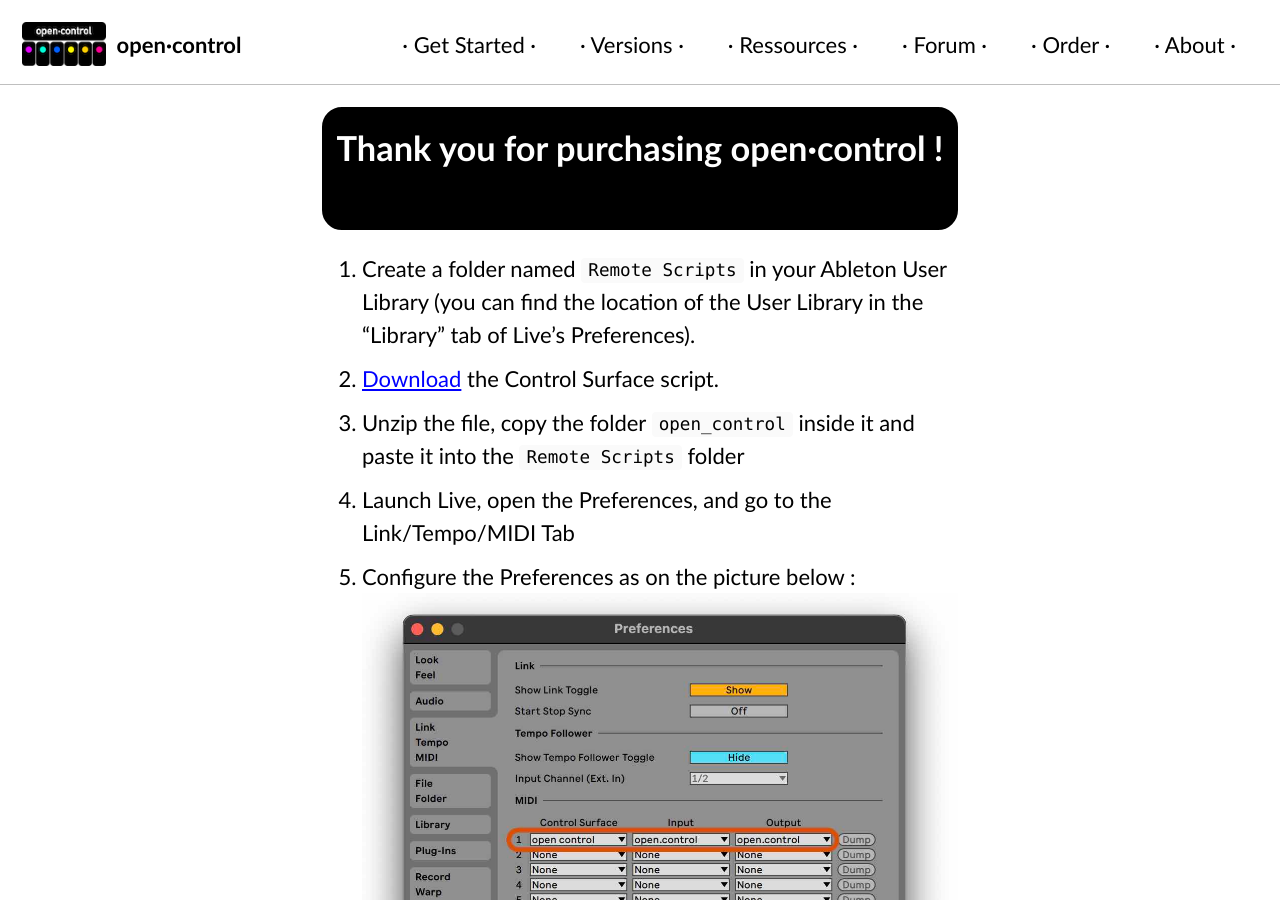
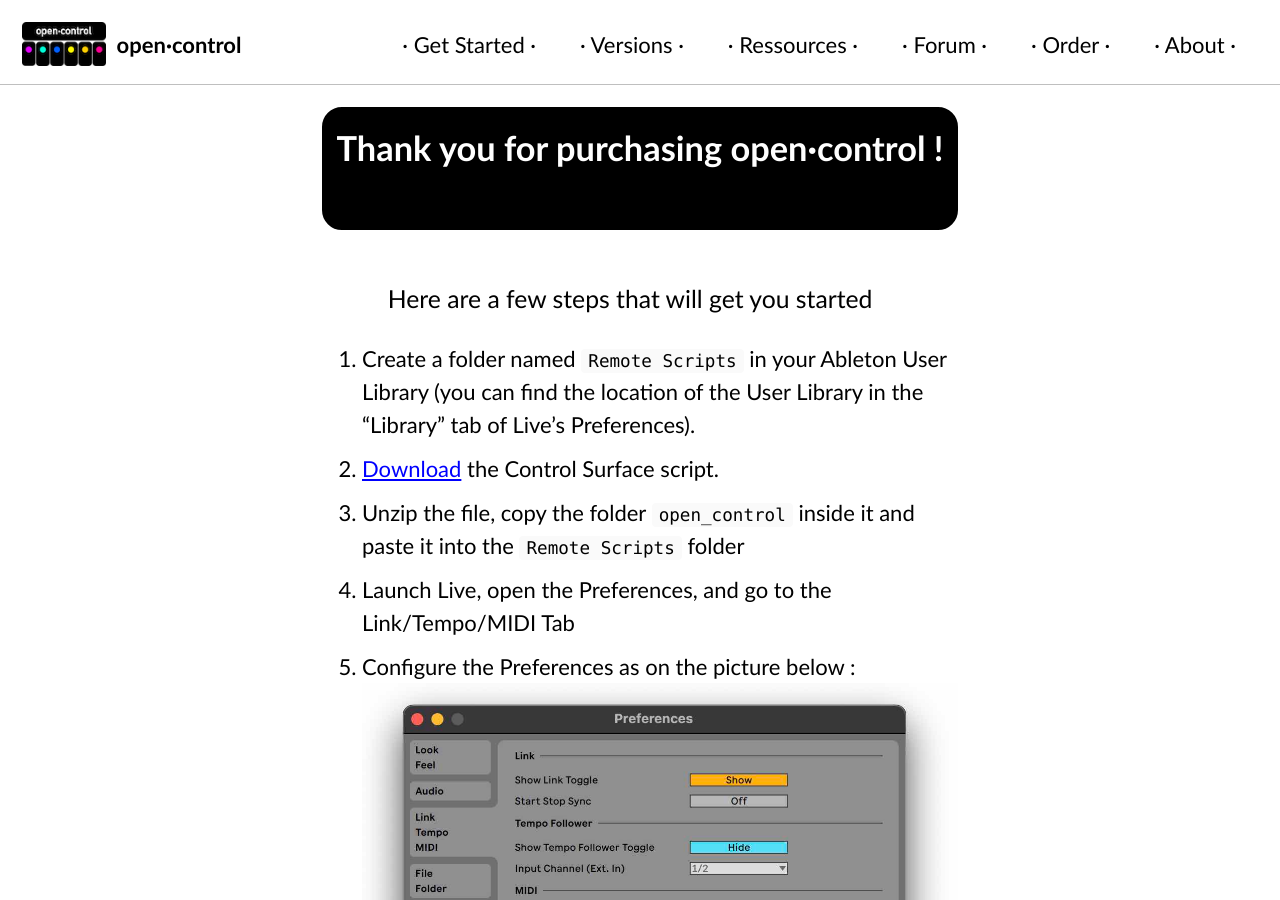
Before and after one commit to KBLiveSolutions/open.control, a Jekyll site: the page built from _pages/get_started.md, in a window 1280 px wide and 900 px high. Built offline with Jekyll 4.4.1, drawn with Linux system fonts in a browser that asks for light colours; cached includes are drawn as plain includes; comment, search, counter and statistics services are not loaded.

Commit message:
Update get_started.md

```diff
--- a/_pages/get_started.md
+++ b/_pages/get_started.md
@@ -5,6 +5,8 @@
 <!-- # <span class="bis"> Videos</span> -->
 
 # Thank you for purchasing open·control !
+
+### Here are a few steps that will get you started
 
 1. Create a folder named `Remote Scripts` in your Ableton User Library (you can find the location of the User Library in the "Library" tab of Live's Preferences).
 2. [Download](https://github.com/KBLiveSolutions/open.control-Remote-Script/archive/refs/heads/main.zip) the Control Surface script.
```
